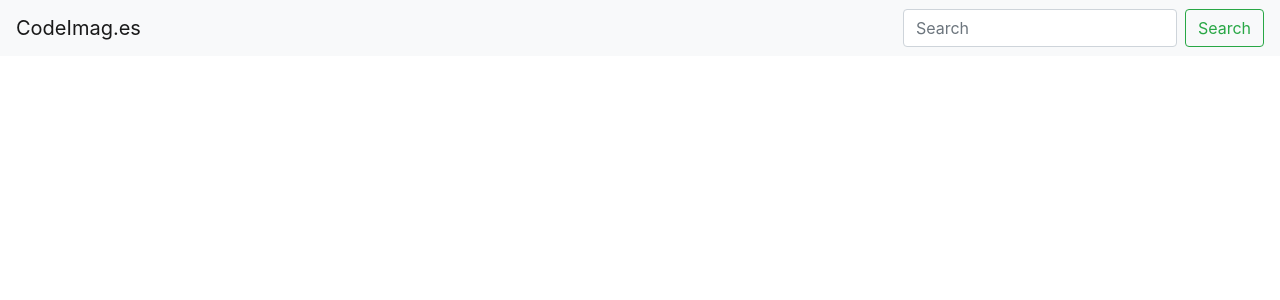
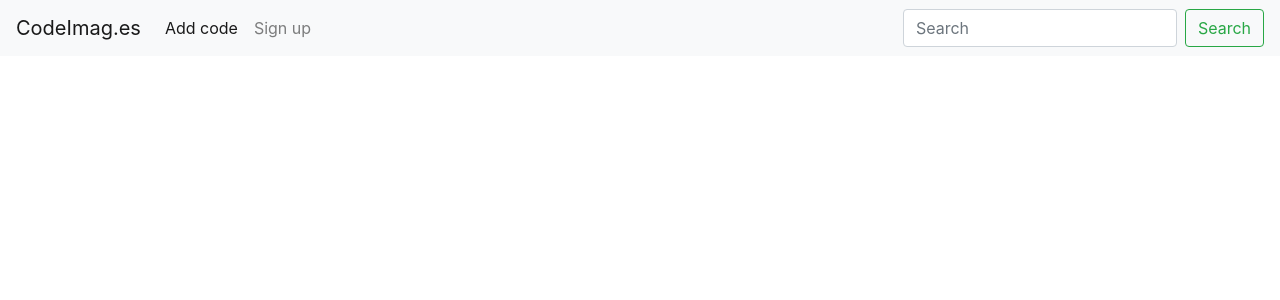
Before and after one commit to bbelderbos/codeimag.es, a FastAPI app: page / in a window 1280 px wide. Shown: the top 300 px of the page. Run offline with FastAPI, Linux system fonts and the light colour scheme; some libraries are stand-ins or nearby versions.

Commit message:
add links

```diff
--- a/templates/tips.html
+++ b/templates/tips.html
@@ -33,6 +33,12 @@
 
       <div class="collapse navbar-collapse" id="navbarSupportedContent">
         <ul class="navbar-nav mr-auto">
+          <li class="nav-item active">
+            <a class="nav-link" href="docs#/default/create_tip_create_post">Add code</a>
+          </li>
+          <li class="nav-item">
+            <a class="nav-link" href="docs#/default/signup_users_post">Sign up</a>
+          </li>
         </ul>
         <form class="form-inline my-2 my-lg-0">
           <input class="form-control mr-sm-2" type="search" placeholder="Search" aria-label="Search">
```
